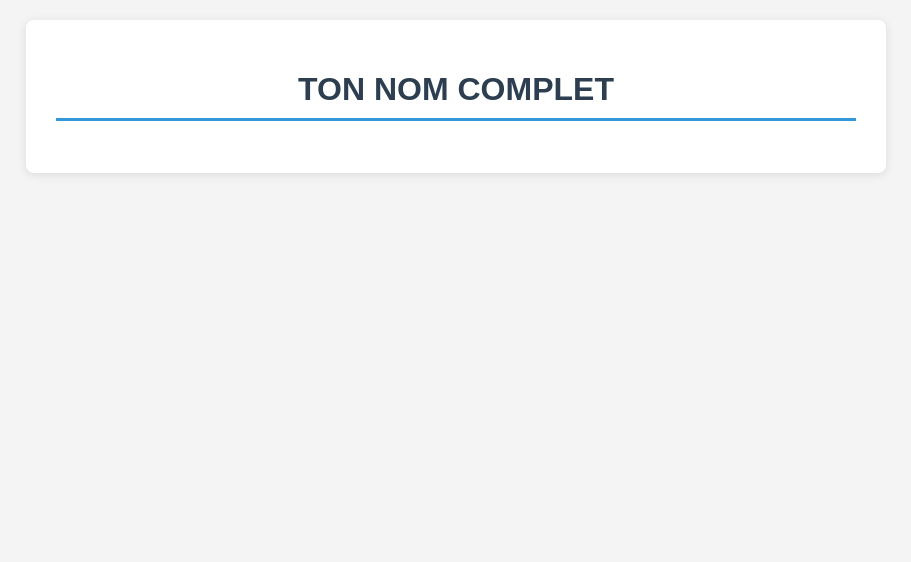
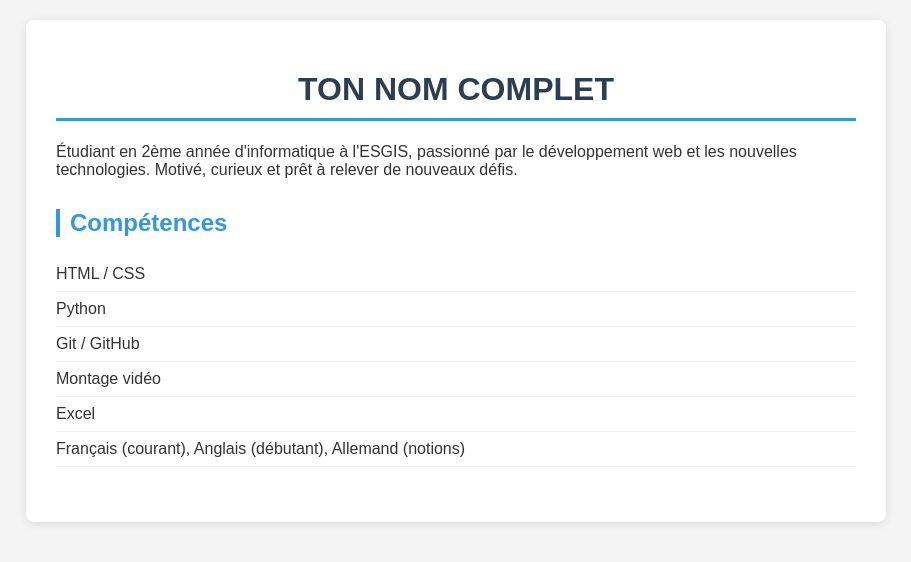
Before and after one commit to vodynoobs-dotcom/mon-cv, a plain HTML site: page index.html in a window 1280 px wide. Shown: the whole page, without its empty margins (184-1095 px from the left). Drawn offline with Linux system fonts and the light colour scheme.

Commit message:
mise en place de la section competences

```diff
--- a/index.html
+++ b/index.html
@@ -11,6 +11,20 @@
         <header>
             <h1>TON NOM COMPLET</h1>
         </header>
+        <section class="description">
+            <p>Étudiant en 2ème année d'informatique à l'ESGIS, passionné par le développement web et les nouvelles technologies. Motivé, curieux et prêt à relever de nouveaux défis.</p>
+        </section>
+        <section class="competences">
+            <h2>Compétences</h2>
+            <ul>
+                <li>HTML / CSS</li>
+                <li>Python</li>
+                <li>Git / GitHub</li>
+                <li>Montage vidéo</li>
+                <li>Excel</li>
+                <li>Français (courant), Anglais (débutant), Allemand (notions)</li>
+            </ul>
+        </section>
     </div>
 </body>
 </html>
```
